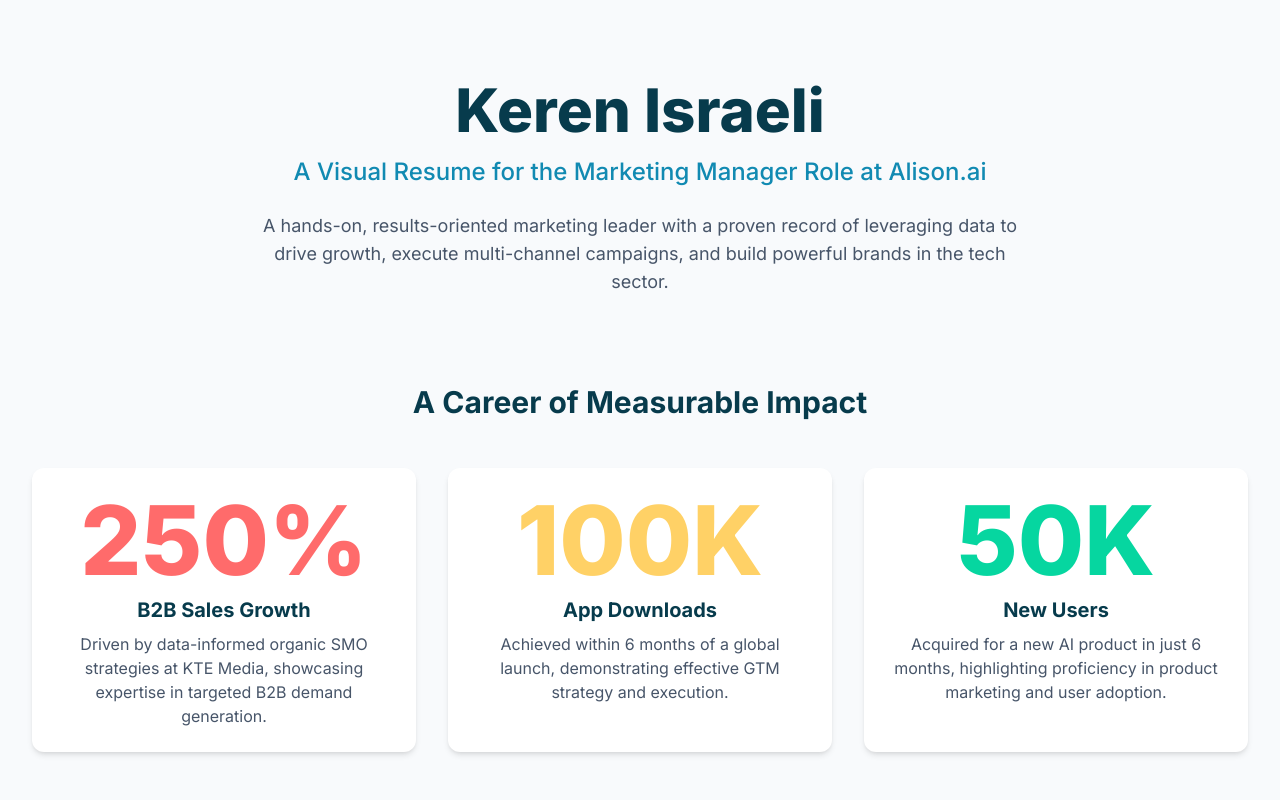
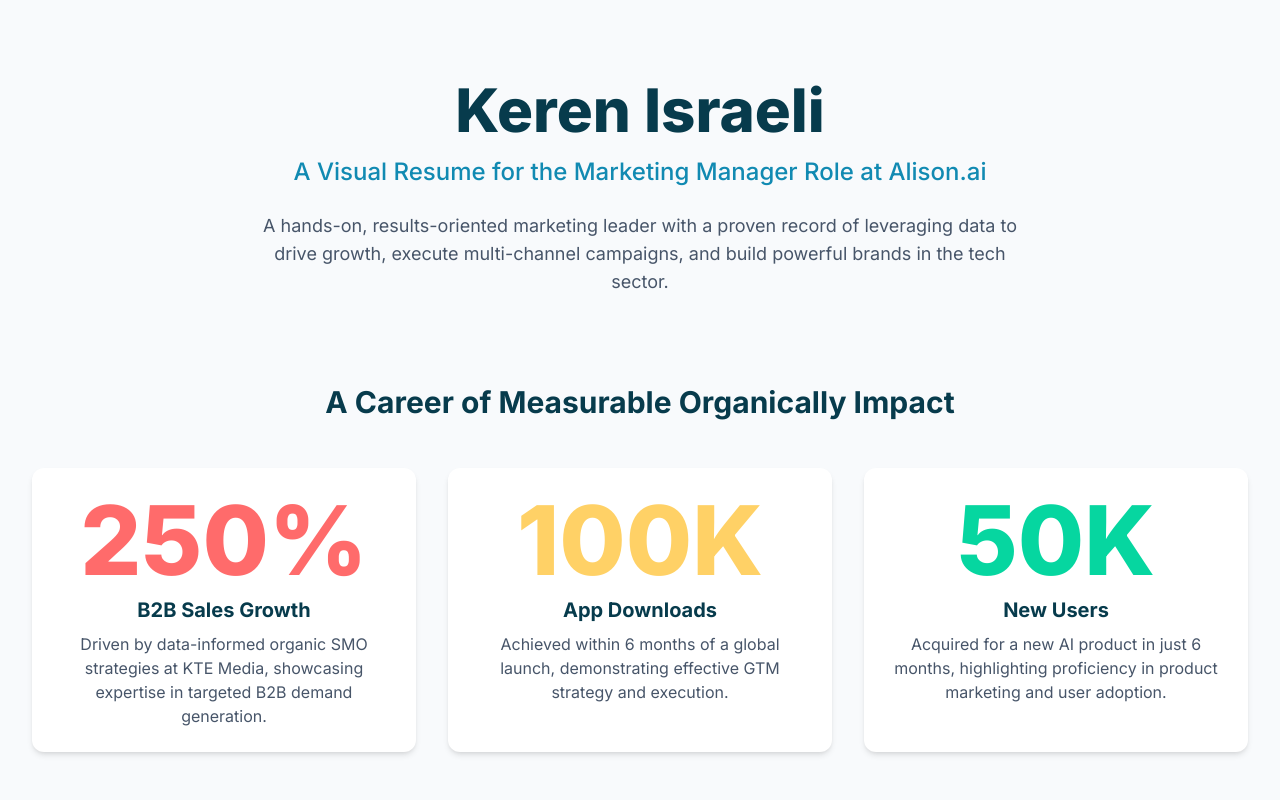
Before and after one commit to keren-isr/alisonai1, a plain HTML site: page index.html in a window 1280 px wide. Shown: the top 800 px of the page. Drawn offline with nearby package versions, Linux system fonts and the light colour scheme.

Commit message:
Update index.html

```diff
--- a/index.html
+++ b/index.html
@@ -86,7 +86,7 @@
         </header>
 
         <section id="key-metrics" class="py-10">
-            <h2 class="text-3xl font-bold text-center mb-12 text-[#073B4C]">A Career of Measurable Impact</h2>
+            <h2 class="text-3xl font-bold text-center mb-12 text-[#073B4C]">A Career of Measurable Organically Impact</h2>
             <div class="grid grid-cols-1 md:grid-cols-2 lg:grid-cols-3 gap-8">
 
                 <div class="kpi-card text-center md:col-span-2 lg:col-span-1">
```
